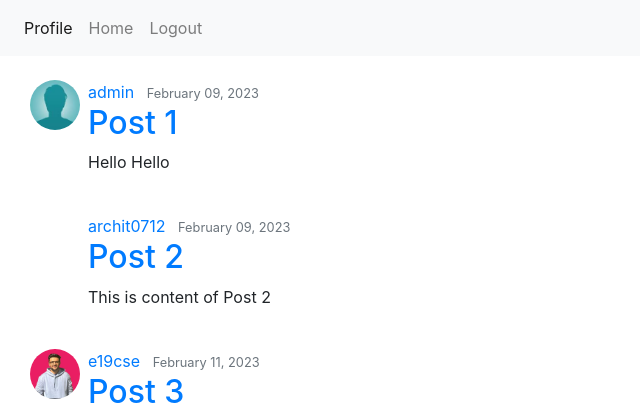
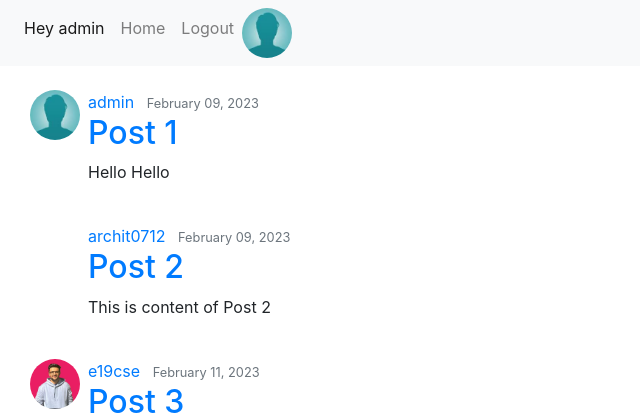
Before and after one commit to archit0712/Django_Hci, a Django app: page / in a window 1280 px wide. Shown: the top 420 px of the page, without its empty margins (0-640 px from the left). Run offline with Django 4.2, Linux system fonts and the light colour scheme; a user stored in the database is signed in; data comes from the database, SQL or seed files in the repository; both versions use the stored data as it was after the commit; some libraries are stand-ins or nearby versions.

Commit message:
header changes

```diff
--- a/blog/templates/blogs/base.html
+++ b/blog/templates/blogs/base.html
@@ -24,13 +24,18 @@
             <ul class="navbar-nav mr-auto">
                 <li class="nav-item active">
                     {% if user.is_authenticated %}
-                    <a class="nav-item nav-link" href="{% url 'profile' %}">Profile</a>
+                    <a class="nav-item nav-link" href="{% url 'profile' %}">Hey {{ user.username }}</a>
+
                 </li>
                 <li class="nav-item">
                     <a class="nav-item nav-link" href="{% url 'blog-index' %}">Home</a>
                 </li>
                 <li class="nav-item">
                     <a class="nav-item nav-link" href="{% url 'logout' %}">Logout</a>
+
+                </li>
+                <li class="nav-item">
+                    <img class="rounded-circle article-img " width='50px' src="{{ user.profile.image.url }}" />
                     {% else %}
                 </li>
                 <li class="nav-item">
```
Also changed, not shown: db.sqlite3.
